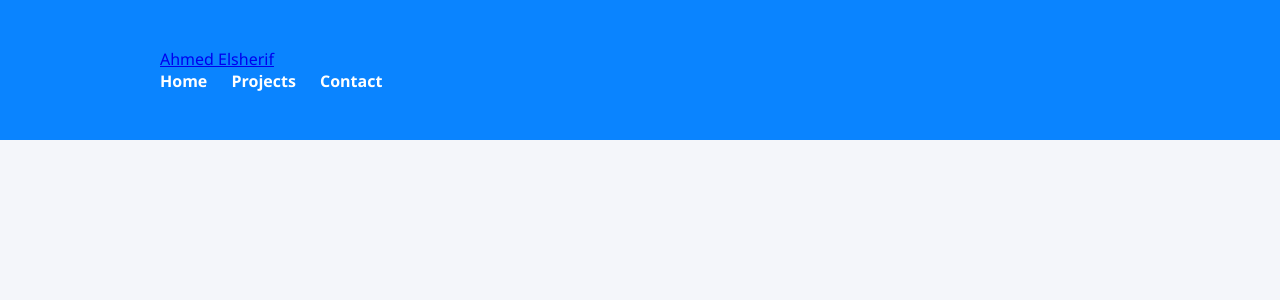
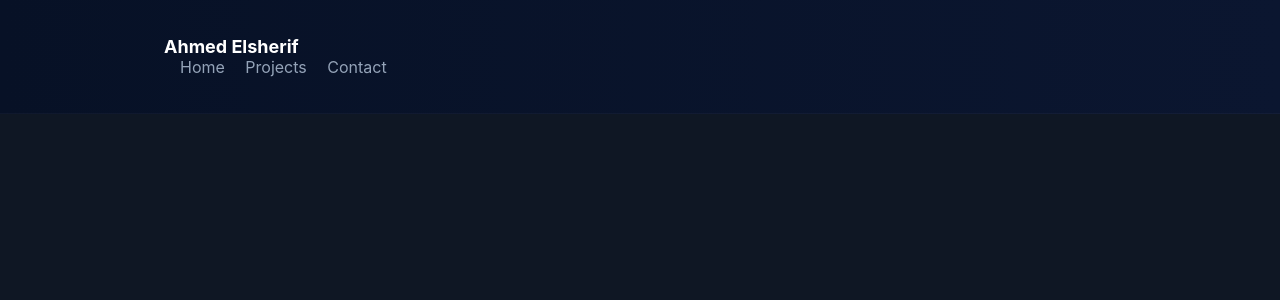
Before and after one commit to AhmedxElsherif/portfolio, a Jekyll site: the page built from projects/temp.md, in a window 1280 px wide. Shown: the top 300 px of the page. Built offline with Jekyll 4.4.1, drawn with Linux system fonts in a browser that asks for light colours; our own code applies the rules of GitHub Pages for plain Markdown files.

Commit message:
Update style.css

```diff
--- a/assets/css/style.css
+++ b/assets/css/style.css
@@ -1,59 +1,35 @@
-body {
-  font-family: 'Segoe UI', sans-serif;
-  margin: 0;
-  padding: 0;
-  background: #F4F6FA; /* خلفية أنظف وأرقى */
-  color: #1A1A1A; /* نص داكن مريح */
+:root{
+--bg: #0f1724; /* dark navy */
+--card: #0b1220;
+--muted: #94a3b8; /* gray */
+--accent: #f97316; /* orange */
+--white: #ffffff;
 }
 
-header {
-  background: #0A84FF; /* أزرق عصري بدل الأزرق الغامق القديم */
-  padding: 1rem;
+
+*{box-sizing:border-box}
+body{font-family: Inter, system-ui, -apple-system, 'Segoe UI', Roboto, 'Helvetica Neue', Arial; background:var(--bg); color:var(--white); margin:0}
+.container{max-width:1000px;margin:0 auto;padding:24px}
+.site-header{background:linear-gradient(90deg,#071126 0%, #0b1630 100%);padding:12px 0;border-bottom:1px solid rgba(255,255,255,0.03)}
+.brand{font-weight:700;color:var(--white);text-decoration:none;font-size:18px}
+.nav a{color:var(--muted);margin-left:16px;text-decoration:none}
+.hero{display:flex;gap:20px;align-items:center;margin:24px 0}
+.avatar{width:110px;height:110px;object-fit:cover;border-radius:14px;border:3px solid rgba(255,255,255,0.06)}
+.hero-text h1{margin:0;font-size:26px}
+.hero-text h2{margin:6px 0;color:var(--accent);font-weight:600}
+.hero-text p{color:var(--muted);line-height:1.5}
+.skills{margin-top:10px}
+.contact a{color:var(--accent)}
+.grid{display:grid;grid-template-columns:repeat(auto-fit,minmax(220px,1fr));gap:18px;margin-top:18px}
+.card{background:linear-gradient(180deg, rgba(255,255,255,0.02), rgba(255,255,255,0.01));padding:12px;border-radius:12px;border:1px solid rgba(255,255,255,0.03)}
+.card img{width:100%;height:140px;object-fit:cover;border-radius:8px}
+.card h3{margin:10px 0 6px}
+.card p{color:var(--muted);font-size:14px}
+.btn{display:inline-block;margin-top:10px;padding:8px 12px;background:var(--accent);color:#fff;border-radius:8px;text-decoration:none}
+.site-footer{margin:40px 0;text-align:center;color:var(--muted);font-size:14px}
+
+
+@media(max-width:640px){
+.hero{flex-direction:column;align-items:flex-start}
+.avatar{width:86px;height:86px}
 }
-
-header nav a {
-  color: #FFFFFF; /* أبيض صافي */
-  margin-right: 20px;
-  text-decoration: none;
-  font-weight: bold;
-  transition: color 0.3s ease;
-}
-
-header nav a:hover {
-  color: #DCE9FF; /* لون أفتح عند المرور */
-}
-
-.container {
-  width: 90%;
-  max-width: 960px;
-  margin: 2rem auto;
-}
-
-.projects-grid {
-  display: grid;
-  grid-template-columns: repeat(auto-fit, minmax(250px, 1fr));
-  gap: 1.5rem;
-}
-
-.project-card {
-  background: #FFFFFF;
-  padding: 1rem;
-  border-radius: 12px;
-  box-shadow: 0 2px 10px rgba(0,0,0,0.08);
-  transition: transform 0.2s ease, box-shadow 0.2s ease;
-}
-
-.project-card:hover {
-  transform: translateY(-5px);
-  box-shadow: 0 4px 20px rgba(0,0,0,0.12);
-}
-
-.project-card h3 {
-  color: #0A84FF; /* لون العناوين نفس لون الهيدر */
-}
-
-.project-page img {
-  max-width: 100%;
-  margin-bottom: 1rem;
-  border-radius: 8px;
-}
```
